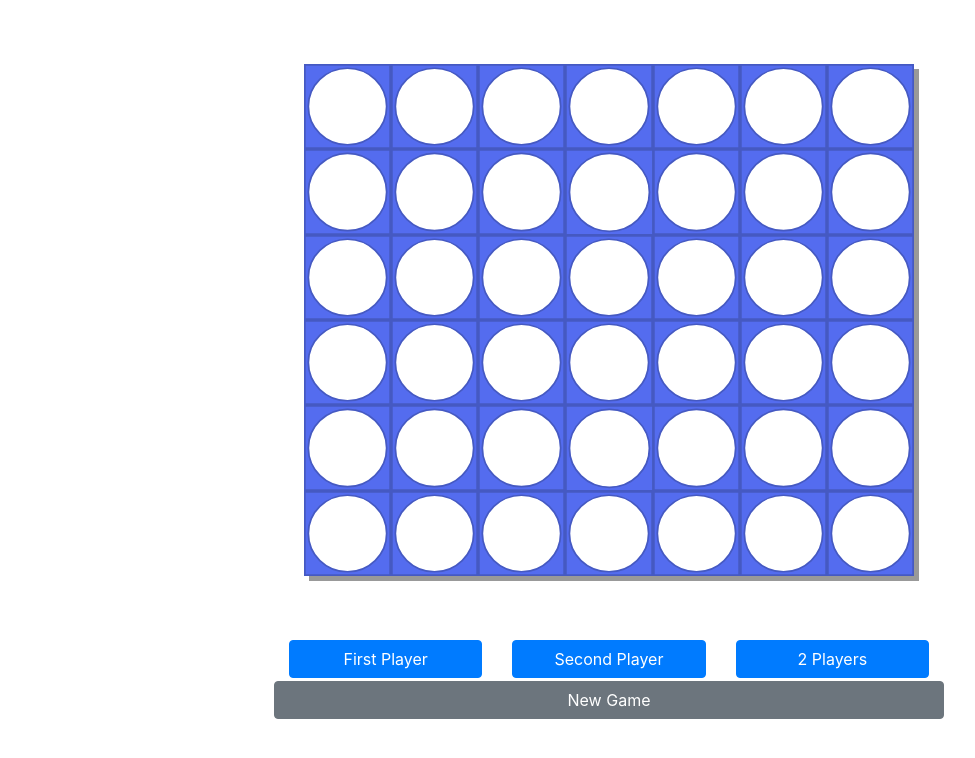
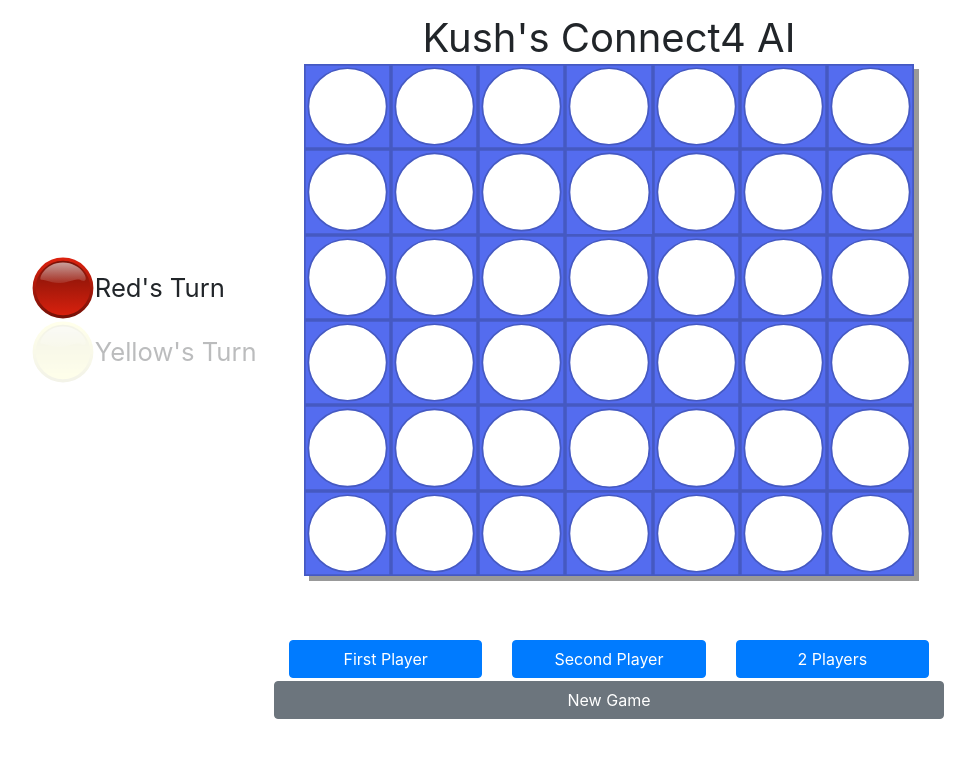
Before and after one commit to kushbhag/Connect4Web, a plain HTML site: page index.html in a window 1280 px wide. Shown: the whole page, without its empty margins (31-1006 px from the left). Drawn offline with nearby package versions, Linux system fonts and the light colour scheme.

Commit message:
Small UI changes

```diff
--- a/ai.js
+++ b/ai.js
@@ -187,6 +187,7 @@ class AI extends Game {
             let theMove = this.minimax(tempBoard, 5, -Infinity, Infinity, true);
             let row = this.lowestValidRow(theMove[0], tempBoard);
             theGame.makeMove(row, theMove[0]);
+            turnController();
             //this.scorePosition(this.playerTurn, tempBoard);
         }
     }
--- a/app.js
+++ b/app.js
@@ -3,6 +3,8 @@ var tableRow = document.getElementsByTagName('tr');
 var tableCell = document.getElementsByTagName('td');
 var finalText = document.getElementById('finaltext');
 var tableSlot = document.querySelector('.board');
+var redPieceController = document.getElementById('redPieceController');
+var yellowPieceController = document.getElementById('yellowPieceController');
 
 var playerTurn = 'player1';
 var player = new Player('player1');
@@ -16,6 +18,13 @@ function clear_board() {
     for (let i = 0; i < ROW_SIZE; i++) {
         board[i] = [0, 0, 0, 0, 0, 0, 0];
     }
+    redPieceController.style.opacity = 1;
+    yellowPieceController.style.opacity = 0.3;
+}
+
+function turnController() {
+    yellowPieceController.style.opacity = redPieceController.style.opacity;
+    redPieceController.style.opacity = 1.3 - redPieceController.style.opacity;
 }
 
 clear_board();
@@ -26,7 +35,7 @@ for(let i = 0; i < tableRow.length; i++) {
             ai.makeMove(board);
             theGame.checkGame(board);
         }
-        console.log(board);
+        //console.log(board);
     });
 }
 
--- a/index.html
+++ b/index.html
@@ -7,6 +7,21 @@
         <title>Connect 4</title>
     </head>
     <body>
+        <div class="title">Kush's Connect4 AI</div>
+        <div class="turn-controller">
+            <div id="redPieceController" class="row">
+                <img src="board/red.svg">
+                <span>
+                    Red's Turn
+                </span>
+            </div>
+            <div id="yellowPieceController" class="row">
+                <img src="board/yellow.svg">
+                <span>
+                    Yellow's Turn
+                </span>
+            </div>
+        </div>
         <div class="finaltext" id="finaltext"></div>
         <div class="container">
             <div class="game">
--- a/player.js
+++ b/player.js
@@ -11,5 +11,6 @@ class Player extends Game {
             return;
         }
         theGame.makeMove(row, col);
+        turnController();
     }
 }
--- a/styles.css
+++ b/styles.css
@@ -76,6 +76,38 @@ table{
     z-index: 2;
 }
 
+.title {
+    position: absolute;
+    width: 35vw;
+    height: 3vw;
+    top: 0.5rem;
+    left: 50%;
+    transform: translate(-50%);
+    text-align: center;
+    font-size: 40px;
+}
+
+.turn-controller {
+    position: absolute;
+    padding-left: 1vw;
+    width: 20vw;
+    height: 10vw;
+    top: 20vw;
+    left: 5%;
+}
+
+.turn-controller .row > img {
+    height: 5vw;
+    width: 5vw;
+    opacity: inherit;
+}
+.turn-controller .row > span {
+    position: relative;
+    padding-top: 1vw;
+    text-align: center;
+    font-size: 2vw;
+}
+
 .btn-reset {
     width: 100%;
     height: 100%;
```
